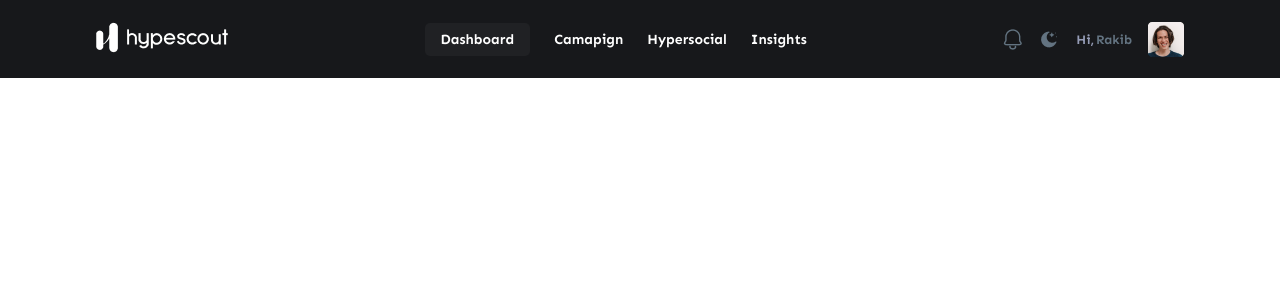
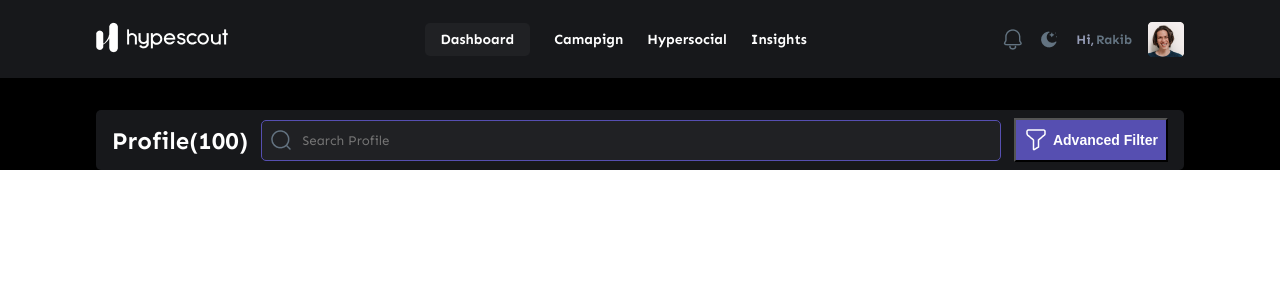
Before and after one commit to talhajubaer018/hypescout, a Next.js app: page / in a window 1280 px wide. Shown: the top 300 px of the page. Built offline with nearby package versions, Linux system fonts and the light colour scheme.

Commit message:
searchbox finished

```diff
--- /dev/null
+++ b/src/components/SearchCard.js
@@ -0,0 +1,22 @@
+import React from 'react'
+
+const SearchCard = () => {
+  return (
+    <section className='search-card-bg'>
+				<div className='search-card container'>
+					<h1 className='card-header'>Profile(100)</h1>
+					<div className='searchbox'>
+						<input type='text' placeholder='Search Profile' />
+						<div className='search-icon'>
+							<img src='/search.png' alt='search' />
+						</div>
+					</div>
+					<button className='filter-button'>
+						<img src='/filter-icon.png' alt='filter' />
+						<h3>Advanced Filter</h3>
+					</button>
+				</div>
+			</section>
+  )
+}
+export default SearchCard
--- a/src/pages/index.js
+++ b/src/pages/index.js
@@ -1,10 +1,11 @@
-import Header from "../components/Header";
-
+import Header from '../components/Header'
+import SearchCard from '../components/SearchCard'
 
 export default function Home() {
 	return (
-		<div className="main">
+		<div className='main'>
 			<Header />
+			<SearchCard />
 		</div>
 	)
 }
--- a/styles/components.scss
+++ b/styles/components.scss
@@ -29,7 +29,7 @@
 				& .active {
 					background-color: $secondary-color;
 					padding: 0.5rem 1rem;
-					border-radius: 5px;
+					border-radius: $border-rounded;
 				}
 				@media screen and (max-width: 950px) {
 					& {
--- a/styles/globals.scss
+++ b/styles/globals.scss
@@ -1,5 +1,6 @@
 @import './variables.scss';
 @import './components.scss';
+@import './home.scss';
 @import url('https://fonts.googleapis.com/css2?family=Sen:wght@400;700;800&display=swap');
 
 html,
--- /dev/null
+++ b/styles/home.scss
@@ -0,0 +1,49 @@
+.search-card-bg {
+	background-color: $black-color;
+
+	.search-card {
+		display: flex;
+		place-items: center;
+		background-color: $primary-color;
+		padding: 0.5rem 1rem;
+		margin: 2rem auto;
+		border-radius: $border-rounded;
+	}
+	.card-header {
+		margin-right: auto;
+	}
+	.searchbox {
+		position: relative;
+		margin: auto;
+		width: 70%;
+
+		input {
+			width: 100%;
+			background-color: $secondary-color;
+			border: 1px solid $purple-color;
+			border-radius: $border-rounded;
+			padding: 0.75rem;
+			padding-left: 40px;
+
+			&::placeholder {
+				font-family: $font-family;
+			}
+		}
+		.search-icon {
+			position: absolute;
+			top: 0px;
+			left: 0px;
+			transform: translate(10px, 10px);
+			color: $lightGray-color;
+		}
+	}
+	.filter-button {
+		display: flex;
+		place-items: center;
+		column-gap: 5px;
+		padding: 0.5rem;
+		margin-left: auto;
+		background-color: $purple-color;
+		color: $white-color;
+	}
+}
--- a/styles/variables.scss
+++ b/styles/variables.scss
@@ -7,6 +7,7 @@ $primary-color: #17181b;
 $secondary-color: #202124;
 $offWhite-color: #959cb6;
 $lightGray-color: #637381;
+$purple-color: #564fb1;
 
 $body-color: $black-color;
 
@@ -22,3 +23,6 @@ $h5-font-size: 0.75rem; //12px
 
 $font-medium: 500;
 $font-semibold: 600;
+
+//Border
+$border-rounded: 5px;
```
Also changed, not shown: public/filter-icon.png (added), public/search.png (added).
